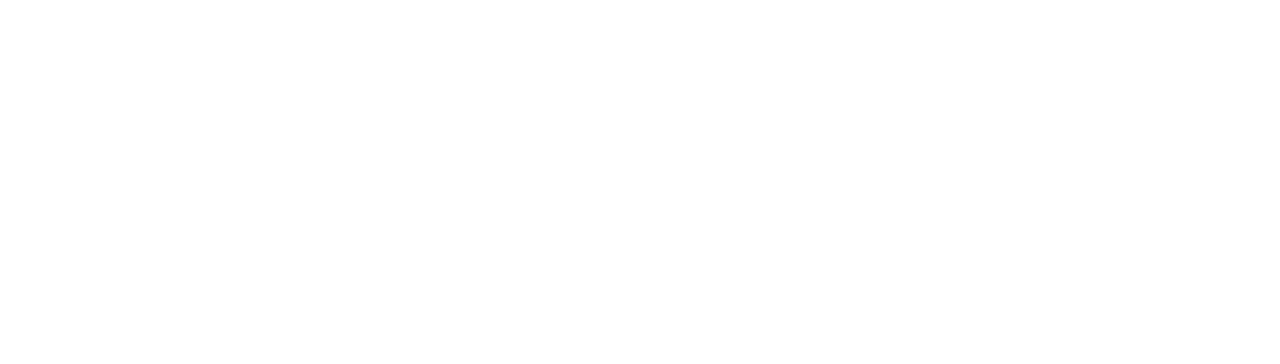
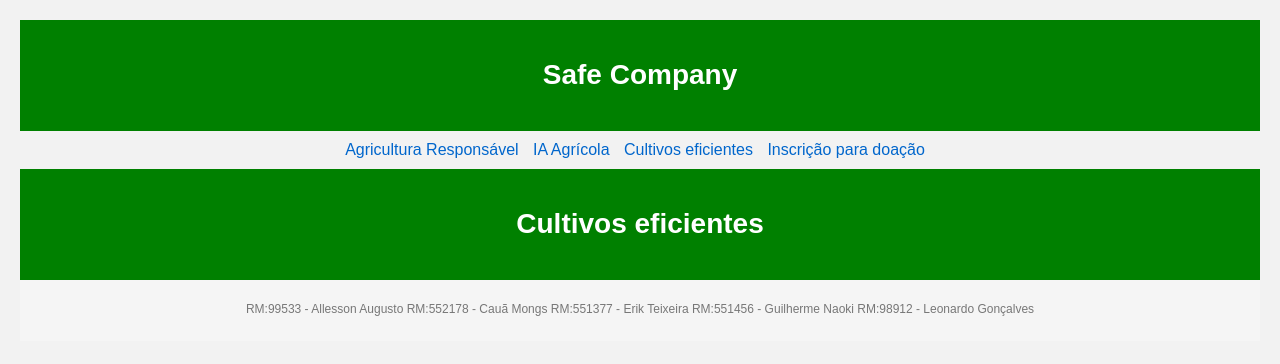
Before and after one commit to guinaoki/GS, a plain HTML site: page P3.Cultivos eficientes.html in a window 1280 px wide. Drawn offline with Linux system fonts and the light colour scheme.

Commit message:
arrumei os erros

```diff
--- a/P1.Agricultura Responsável.html
+++ b/P1.Agricultura Responsável.html
@@ -3,13 +3,6 @@
 <head>
 
     <link rel="stylesheet" type="text/css" href="css/styles.css">
-
-    <meta charset="UTF-8">
-    <meta http-equiv="X-UA-Compatible" content="IE=edge">
-    <meta name="viewport" content="width=device-width, initial-scale=1.0">
-    <title>Agricultura Sustentável</title>
-
-    <link rel="stylesheet" href="./css/styles.css">
 
 </head>
 
@@ -20,10 +13,10 @@
 
   <nav>
     <ul>
-      <li><a href="P1.Agricultura Responsável.html">Agricultura Responsável</a></li>
-      <li><a href="P2.IA Agrícola.html">IA Agrícola</a></li>
-      <li><a href="P3.Cultivos eficientes.html">Cultivos eficientes</a></li>
-      <li><a href="P4.contato e formulario.html">Inscrição para doação</a></li>
+        <li><a href="P1.Agricultura Responsável.html">Agricultura Responsável</a></li>
+        <li><a href="P2.IA Agrícola.html">IA Agrícola</a></li>
+        <li><a href="P3.Cultivos eficientes.html">Cultivos eficientes</a></li>
+        <li><a href="P4.contato e formulario.html">Inscrição para doação</a></li>
     </ul>
   </nav>
 </body>
--- a/P3.Cultivos eficientes.html
+++ b/P3.Cultivos eficientes.html
@@ -0,0 +1,45 @@
+<!DOCTYPE html>
+<html lang="pt-br">
+<head>
+
+    <link rel="stylesheet" type="text/css" href="css/styles.css">
+
+</head>
+
+<body>
+  <header>
+    <h1>Safe Company</h1>
+  </header>
+
+  <nav>
+    <ul>
+        <li><a href="P1.Agricultura Responsável.html">Agricultura Responsável</a></li>
+        <li><a href="P2.IA Agrícola.html">IA Agrícola</a></li>
+        <li><a href="P3.Cultivos eficientes.html">Cultivos eficientes</a></li>
+        <li><a href="P4.contato e formulario.html">Inscrição para doação</a></li>
+    </ul>
+  </nav>
+</body>
+
+<header>
+    <h1>Cultivos eficientes</h1>
+</header>
+
+
+
+
+
+
+
+
+
+
+
+
+
+<body>
+    <footer>
+        <p>RM:99533 - Allesson Augusto RM:552178 - Cauã Mongs RM:551377 - Erik Teixeira RM:551456 - Guilherme Naoki RM:98912 - Leonardo Gonçalves</p>
+    </footer>
+    </html>
+</body>
```
Also changed, not shown: P2.IA Agrícola.html (+6 -5 lines), P4.contato e formulario.html (+45 -0 lines).
